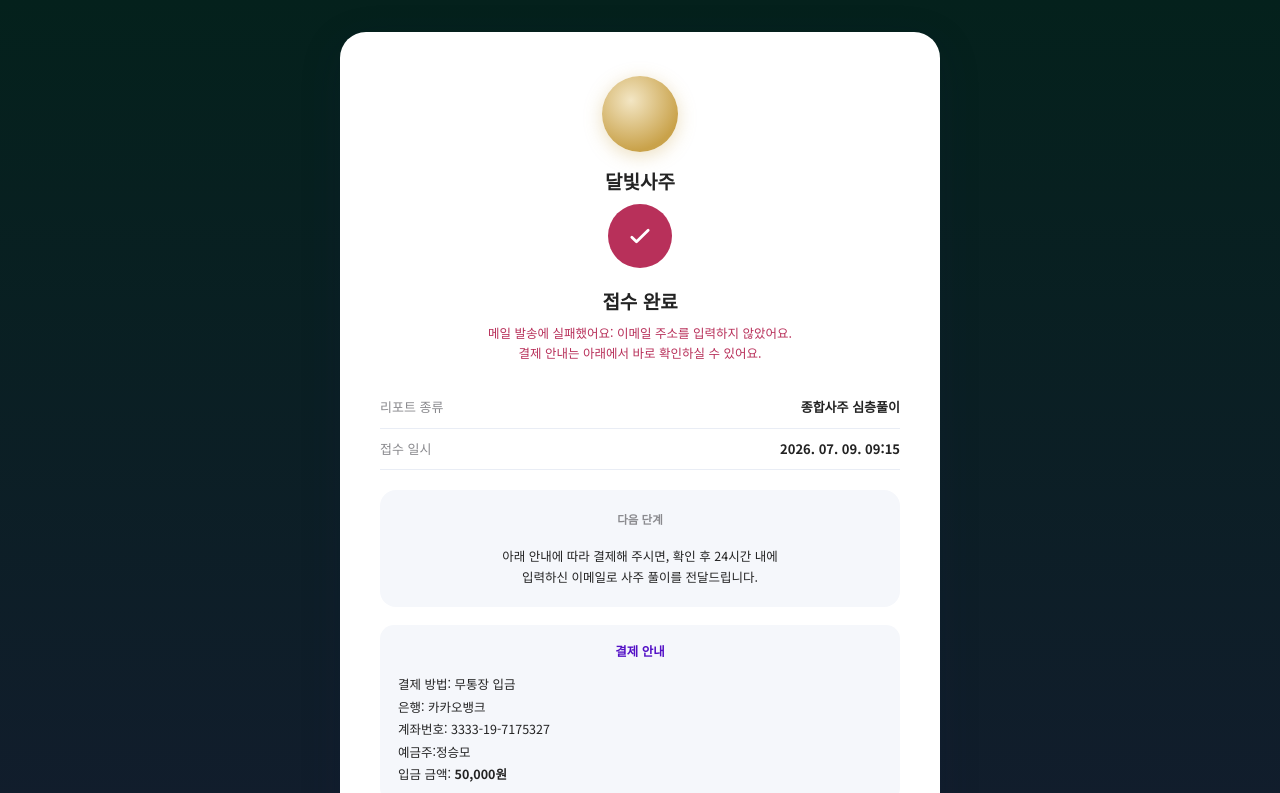
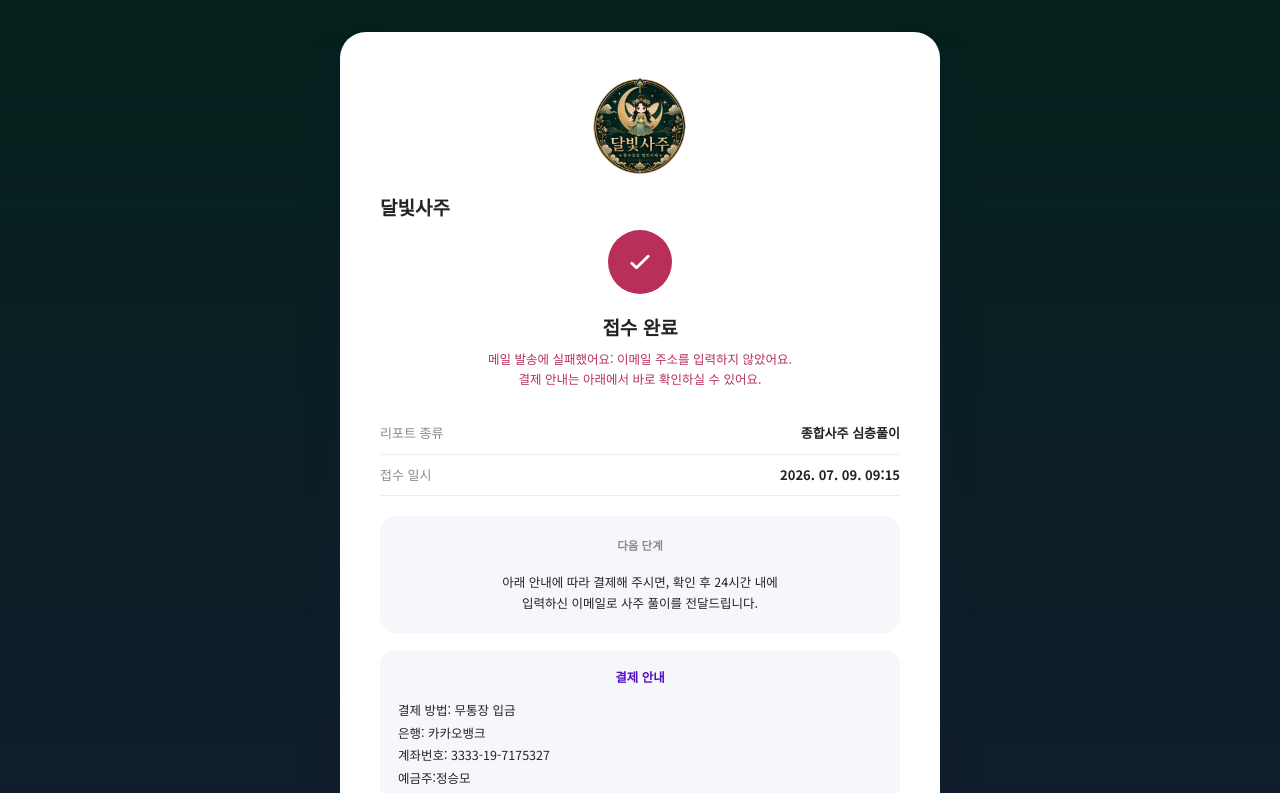
Before and after one commit to pungsufairy/pungsufairy-site, a website: page saju/index.html in a window 1280 px wide. Both pictures are taken after a click on the button "접수하기". Shown: the top 793 px of the page. Drawn offline with Linux system fonts and the light colour scheme.

Commit message:
index.html

```diff
--- a/saju/index.html
+++ b/saju/index.html
@@ -149,7 +149,7 @@
 <div id="view-form">
   <div class="logo-wrap">
     <p class="fairy-caption">풍수요정 공식 명리 서비스</p>
-   <img src="dalbit-logo.png"
+   <img src="./dalbit-logo.png"
       alt="달빛사주 로고"
       class="moon-logo" >
     <div class="brand">달빛사주</div>
@@ -700,7 +700,7 @@ async function submitOrder(){
   // 1) 로딩 상태 먼저 표시
   el.innerHTML = `
       <img
-    src="/saju/dalbit-logo.png"
+    src="./dalbit-logo.png"
     alt="달빛사주 로고"
     style="width:100px;height:100px;object-fit:contain;margin-bottom:8px;"
   >
@@ -744,7 +744,12 @@ async function submitOrder(){
 
   el.innerHTML = `
     <div class="logo-wrap" style="margin-bottom:8px;">
-      <div class="logo" style="width:76px;height:76px;"></div>
+      <img
+    src="./dalbit-logo.png"
+    alt="달빛사주 로고"
+    style="width:100px;height:100px;object-fit:contain;margin-bottom:8px;"
+  >
+</div>
       <div class="brand" style="margin-bottom:0;">달빛사주</div>
     </div>
     <div class="confirm-check" style="background:${sendOk ? p.badgeColor : '#b8305a'}">
```
